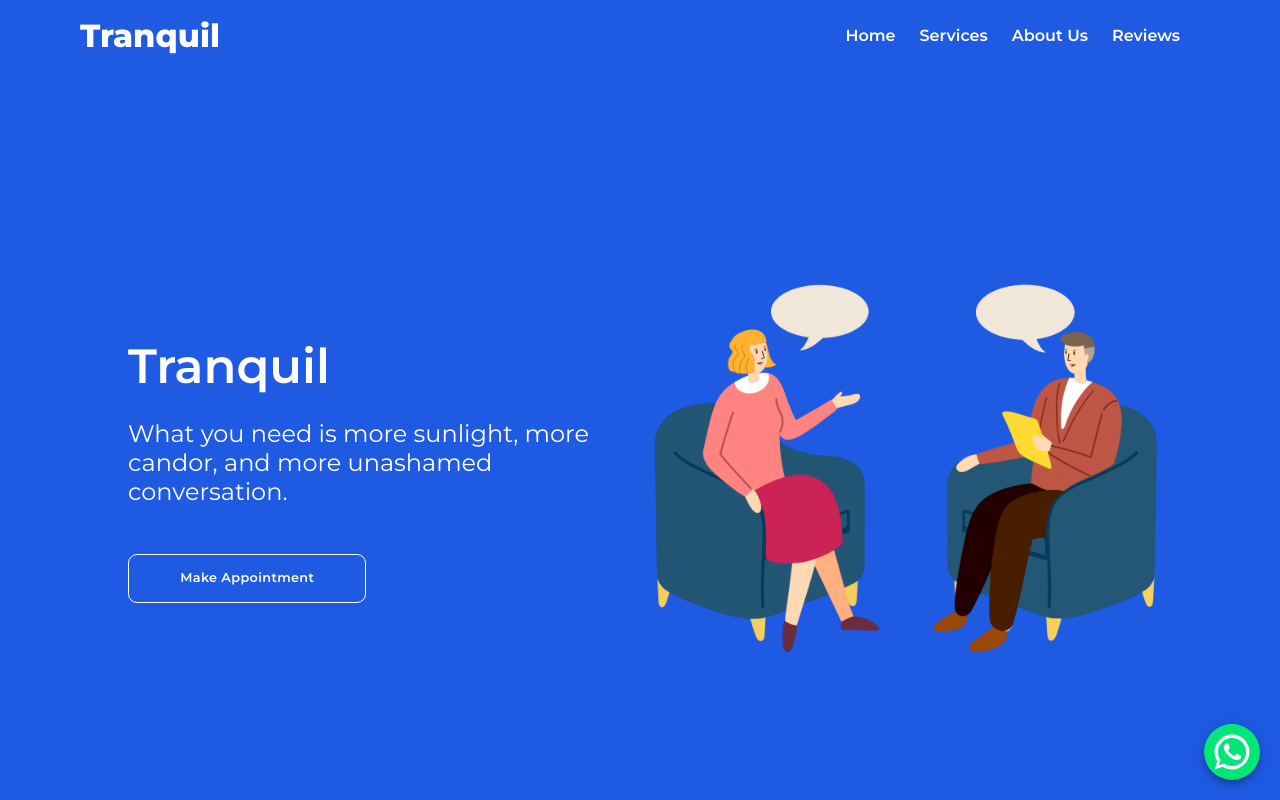
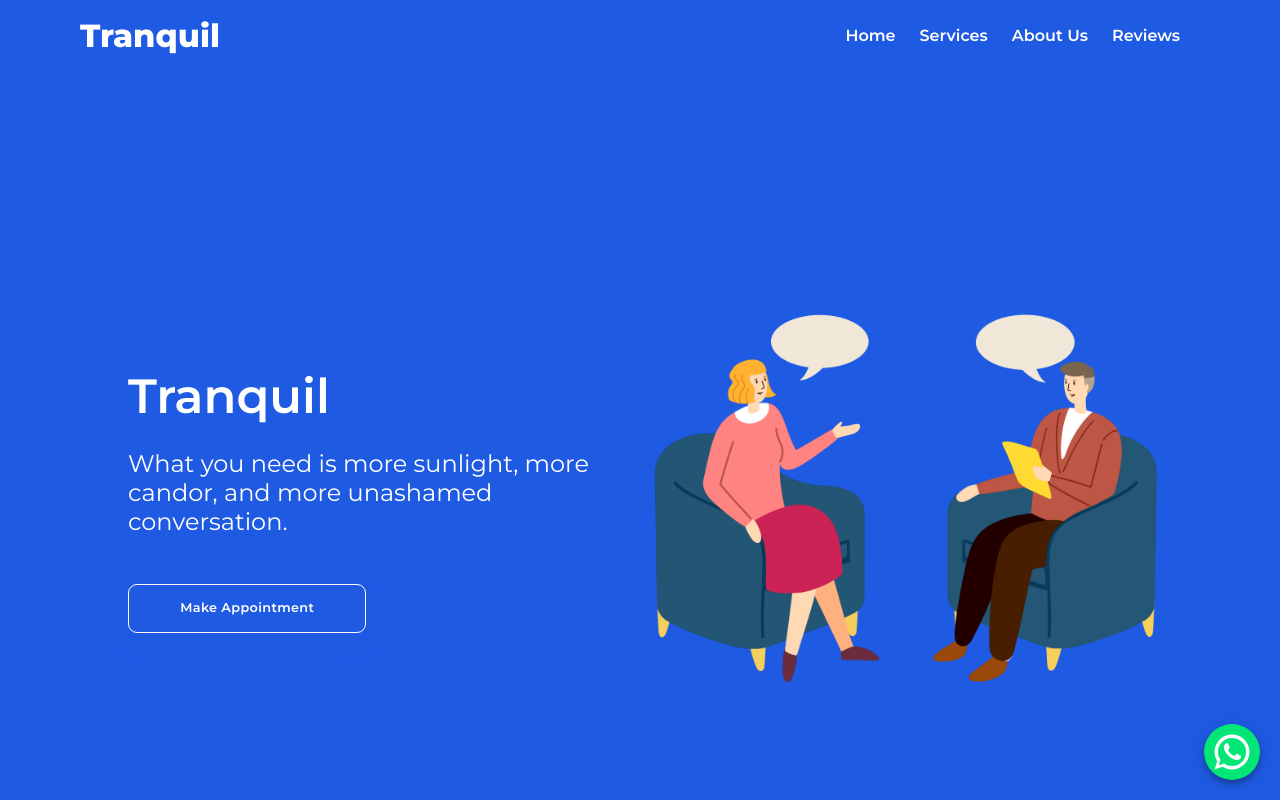
Before and after one commit to Chetan-Bashetti/tranquil, a React (Create React App) app: page / in a window 1280 px wide. Shown: the top 800 px of the page. Built offline with nearby package versions, Linux system fonts and the light colour scheme.

Commit message:
Updated banner height

```diff
--- a/src/containers/banner/banner.css
+++ b/src/containers/banner/banner.css
@@ -7,7 +7,7 @@
 .banner-content {
 	display: flex;
 	flex-direction: row-reverse;
-	height: 800px;
+	height: 860px;
 	padding: 0 6em;
 }
 
```
